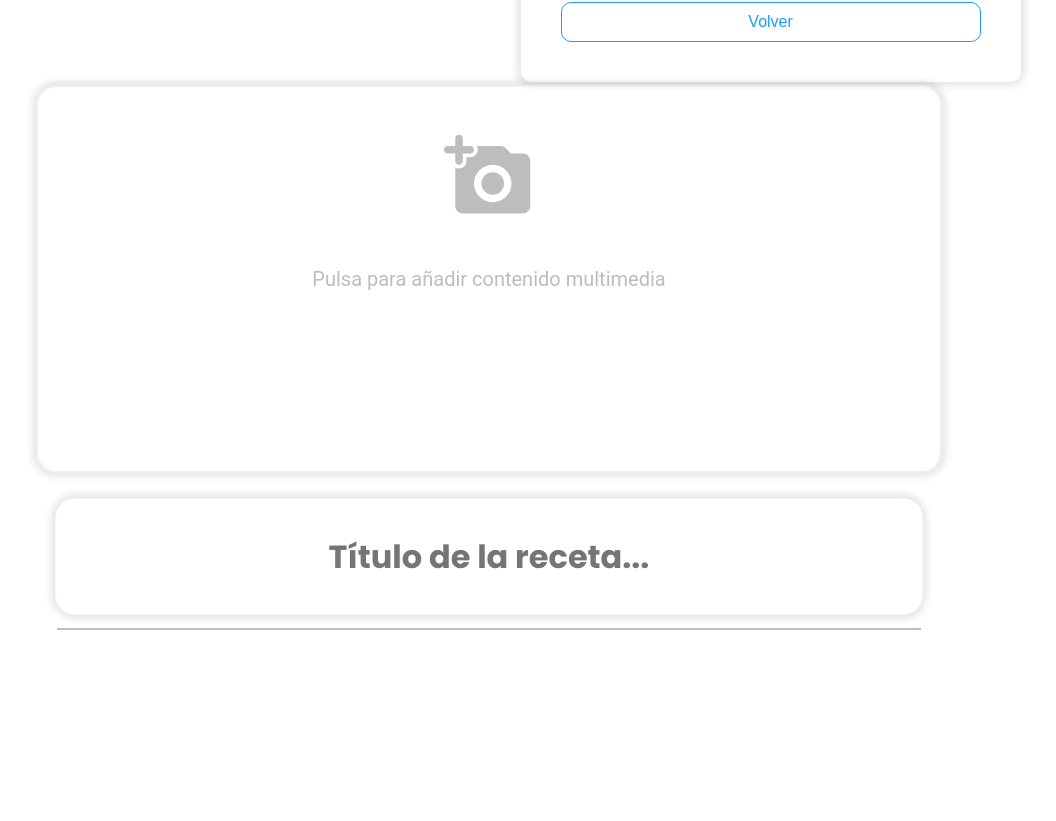
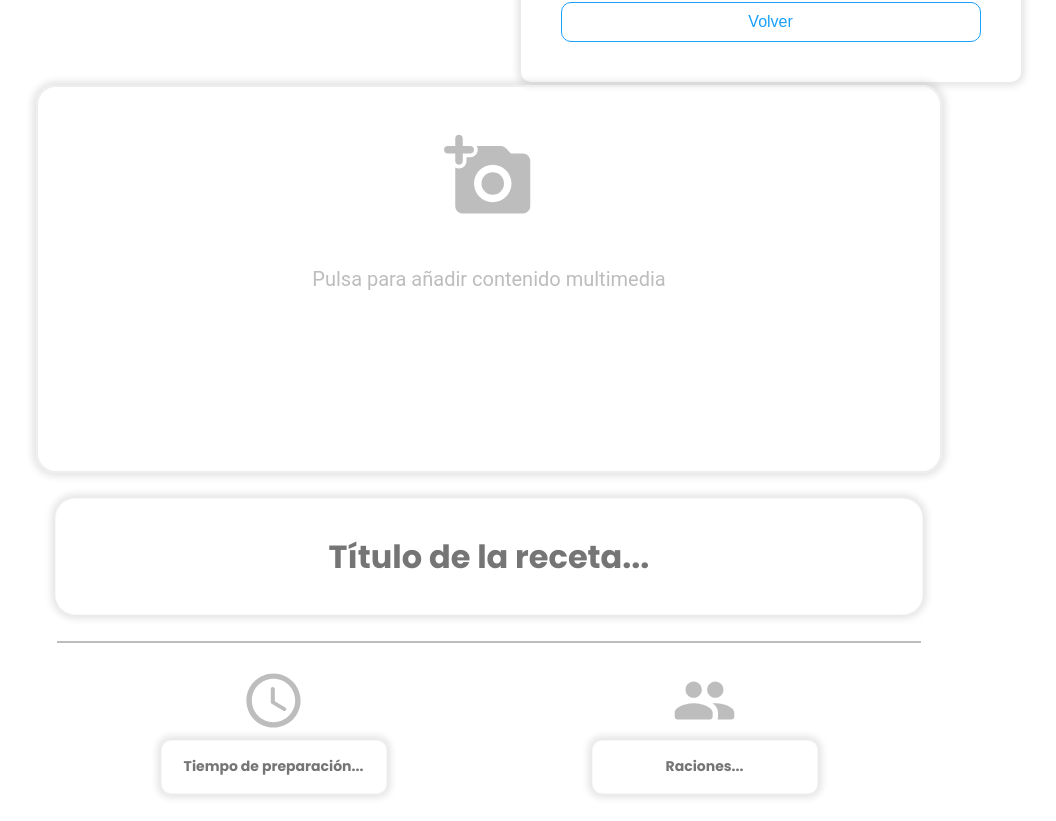
Before and after one commit to fullstacktf/recetas-frontend, a React (Create React App) app: page /register in a window 1280 px wide. Shown: the part 600-1421 px from the top of the page, without its empty margins (151-1207 px from the left). Before the commit the page ends 1238 px from the top, so only its background shows below. Built offline with nearby package versions, Linux system fonts and the light colour scheme; grey boxes are pictures that could not be loaded; the HTML template or start-up script is replaced by a standard one.

Commit message:
ADD input with icon

```diff
--- /dev/null
+++ b/src/components/postMaker/InputWithIcon.tsx
@@ -0,0 +1,61 @@
+import styled from '@emotion/styled';
+import React, { FC, useState } from 'react';
+
+const Input = styled.input`
+  display: flex;
+  align-items: center;
+  justify-content: center;
+  width: 220px;
+  height: 50px;
+  background: #ffffff;
+  box-shadow: 0px 0px 7px 4px rgba(0, 0, 0, 0.1);
+  border: 1px solid rgba(189, 189, 189, 0.1);
+  border-radius: 10px;
+  font-family: Poppins;
+  font-style: normal;
+  font-weight: 600;
+  font-size: 14px;
+  line-height: 21px;
+  text-align: center;
+  color: #989898;
+  outline: none;
+  margin: 3%;
+`;
+
+const Image = styled.img`
+  width: 65px;
+  height: 65px;
+`;
+
+const Container = styled.div`
+  display: flex;
+  justify-content: center;
+  align-items: center;
+  flex-direction: column;
+`;
+
+export interface InputWithIconProps {
+  image: string;
+  placeHolder: string;
+}
+
+export const InputWithIcon: FC<InputWithIconProps> = (props) => {
+  const [value, setValue] = useState('');
+
+  const handleChangeValue = (event: any) => {
+    setValue(event.currentTarget.value);
+  };
+
+  return (
+    <Container>
+      <Image src={props.image} alt=""/>
+      <Input
+        type="text"
+        value={value}
+        placeholder={props.placeHolder}
+        aria-label="input-with-icon"
+        onChange={handleChangeValue}
+      />
+    </Container>
+  );
+};
--- a/src/components/postMaker/PostMaker.tsx
+++ b/src/components/postMaker/PostMaker.tsx
@@ -1,7 +1,12 @@
 import styled from '@emotion/styled';
 import React, { FC } from 'react';
 import { ImageInput } from './ImageInput';
+import { InputWithIcon } from './InputWithIcon';
 import { TitleInput } from './TitleInput';
+import TimeImage from './assets/query_builder-24px.svg';
+import PeopleImage from './assets/people-24px.svg';
+
+const WIDTH: number = 862;
 
 const Container = styled.div`
   display: flex;
@@ -10,14 +15,23 @@ const Container = styled.div`
   flex-direction: column;
 `;
 
+const InfoContainer = styled.div`
+  width: ${WIDTH}px;
+  display: flex;
+  flex-direction: row;
+  justify-content: space-around;
+  align-items: center;
+`;
+
 const SubContainer = styled.div`
   margin: 1%;
 `;
 
 const Line = styled.div`
-  width: 862px;
+  width: ${WIDTH}px;
   border: 1px solid #bdbdbd;
 `;
+
 export const PostMaker: FC = () => {
   return (
     <Container>
@@ -27,7 +41,18 @@ export const PostMaker: FC = () => {
       <SubContainer>
         <TitleInput/>
       </SubContainer>
-      <Line/>
+      <SubContainer>
+        <Line/>
+      </SubContainer>
+      <SubContainer>
+        <InfoContainer>
+            <InputWithIcon
+              image={TimeImage}
+              placeHolder="Tiempo de preparación..."
+            />
+            <InputWithIcon image={PeopleImage} placeHolder="Raciones..."/>
+        </InfoContainer>
+      </SubContainer>
     </Container>
   );
 };
```
